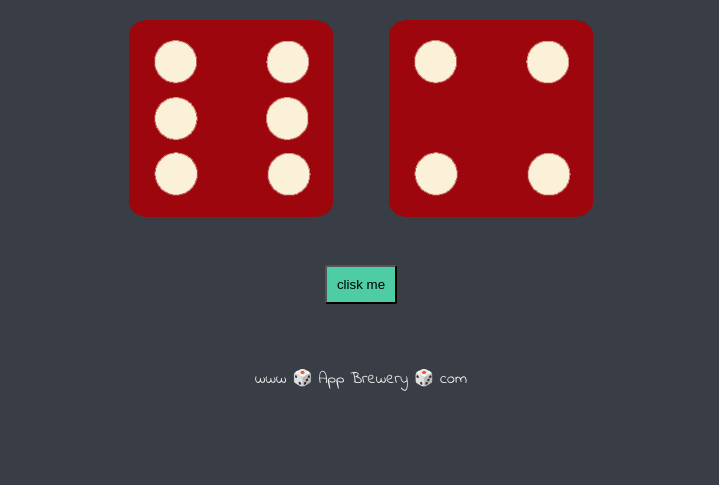
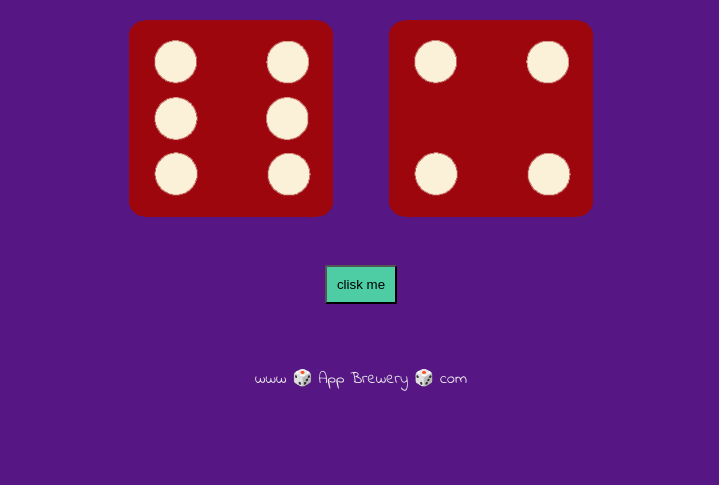
Before and after one commit to Adarsh-Srivastava-S/dice-game, a plain HTML site: page index.html in a window 1280 px wide. Shown: the part 315-800 px from the top of the page, without its empty margins (279-998 px from the left). Drawn offline with Linux system fonts and the light colour scheme.

Commit message:
Update styles.css

```diff
--- a/styles.css
+++ b/styles.css
@@ -11,7 +11,7 @@
 }
 
 body {
-  background-color: #393E46;
+  background-color: #561784;
 }
 
 h1 {
```
